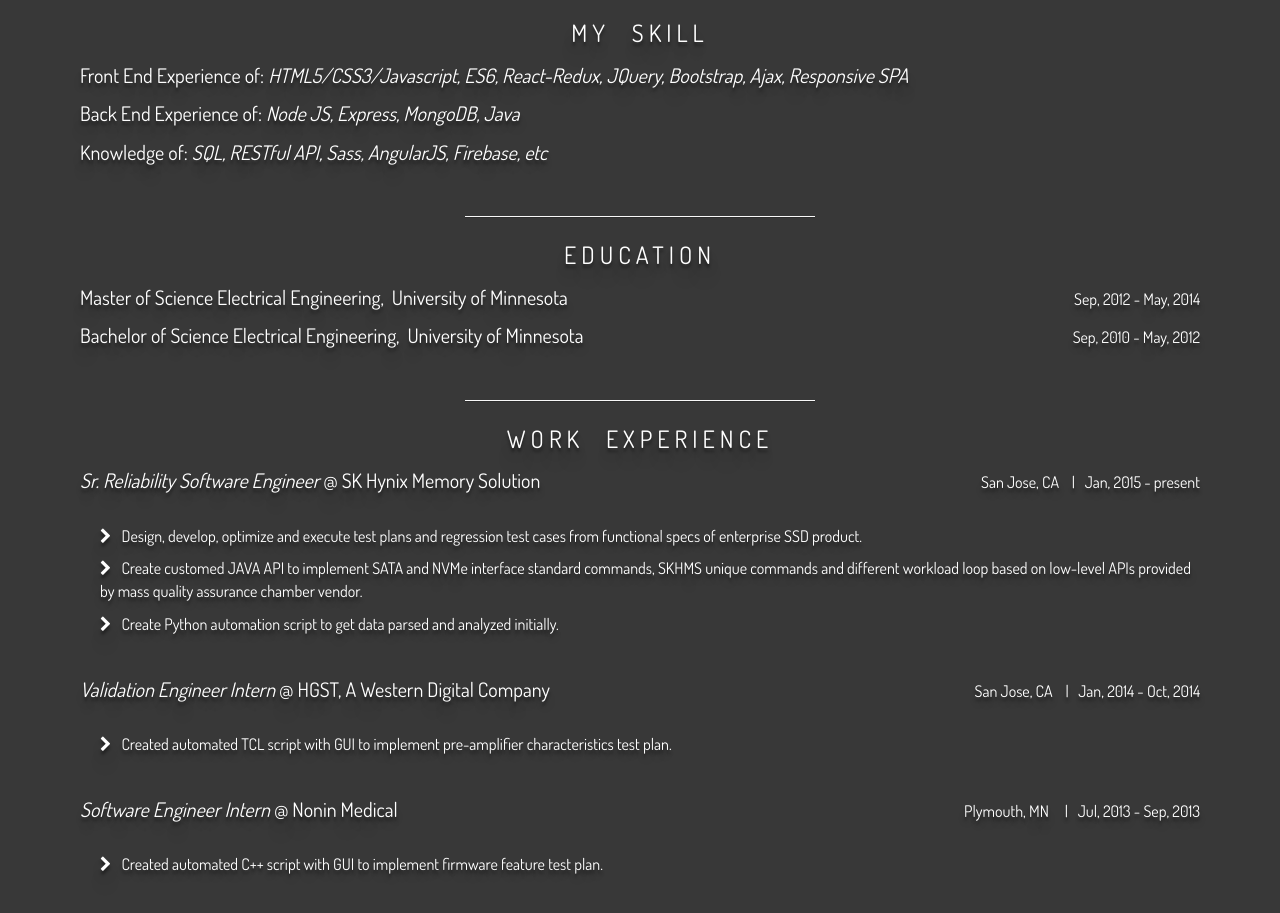
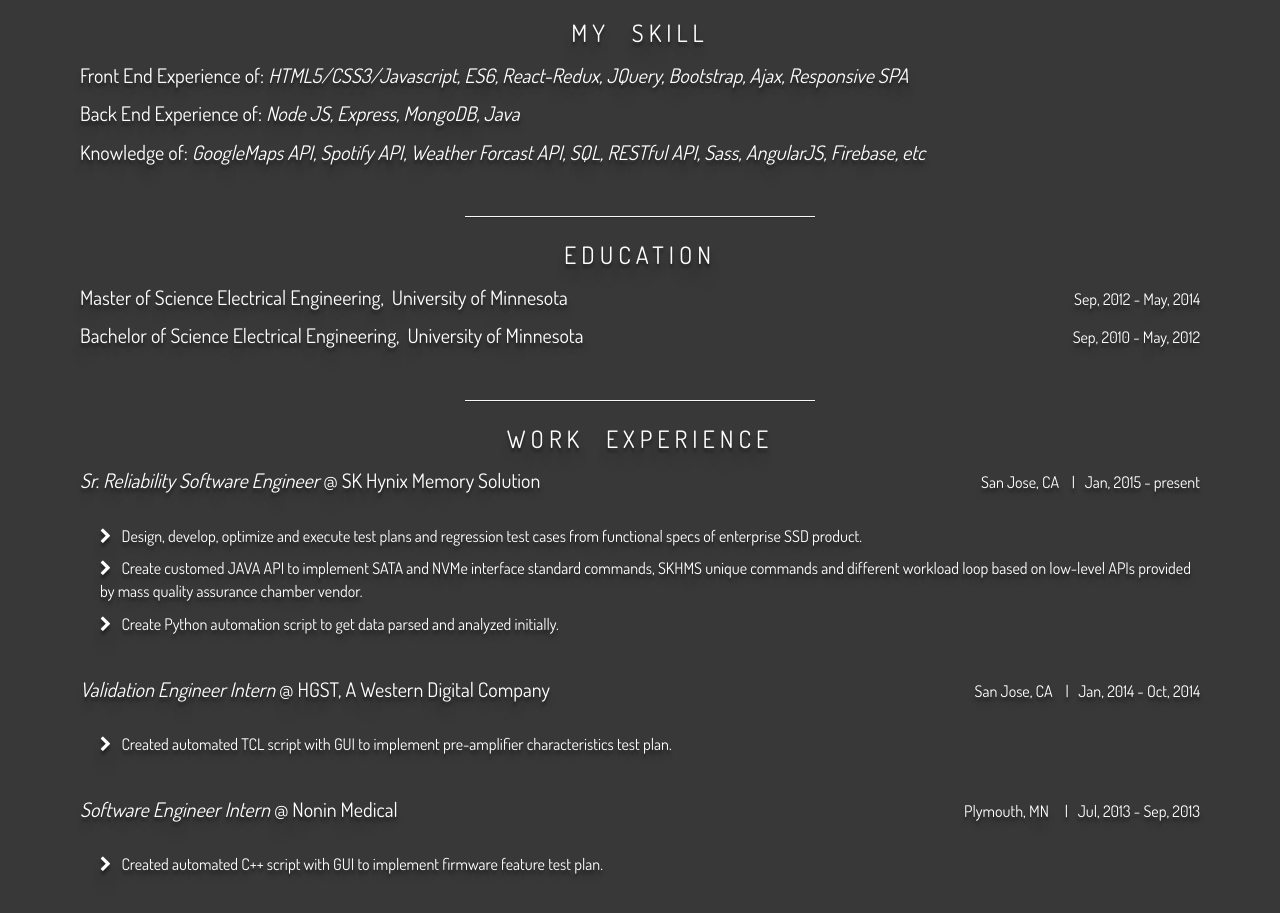
Before and after one commit to intelj711/allAboutMe, a plain HTML site: page allAboutMe.html in a window 1280 px wide. Shown: the part 1280-2193 px from the top of the page. Drawn offline with Linux system fonts and the light colour scheme.

Commit message:
resume update

```diff
--- a/allAboutMe.html
+++ b/allAboutMe.html
@@ -80,7 +80,7 @@
  			<p class="resume-level1">MY SKILL</p>
             <p class="resume-level2">Front End Experience of: <em>HTML5/CSS3/Javascript, ES6, React-Redux, JQuery, Bootstrap, Ajax, Responsive SPA</em></p>
             <p class="resume-level2">Back End Experience of: <em>Node JS, Express, MongoDB, Java</em></p>
-            <p class="resume-level2">Knowledge of: <em>SQL, RESTful API, Sass, AngularJS, Firebase, etc</em></p>
+            <p class="resume-level2">Knowledge of: <em>GoogleMaps API, Spotify API, Weather Forcast API, SQL, RESTful API, Sass, AngularJS, Firebase, etc</em></p>
  			<hr class="resume_sep">
  		</div>
  		<div>
```
